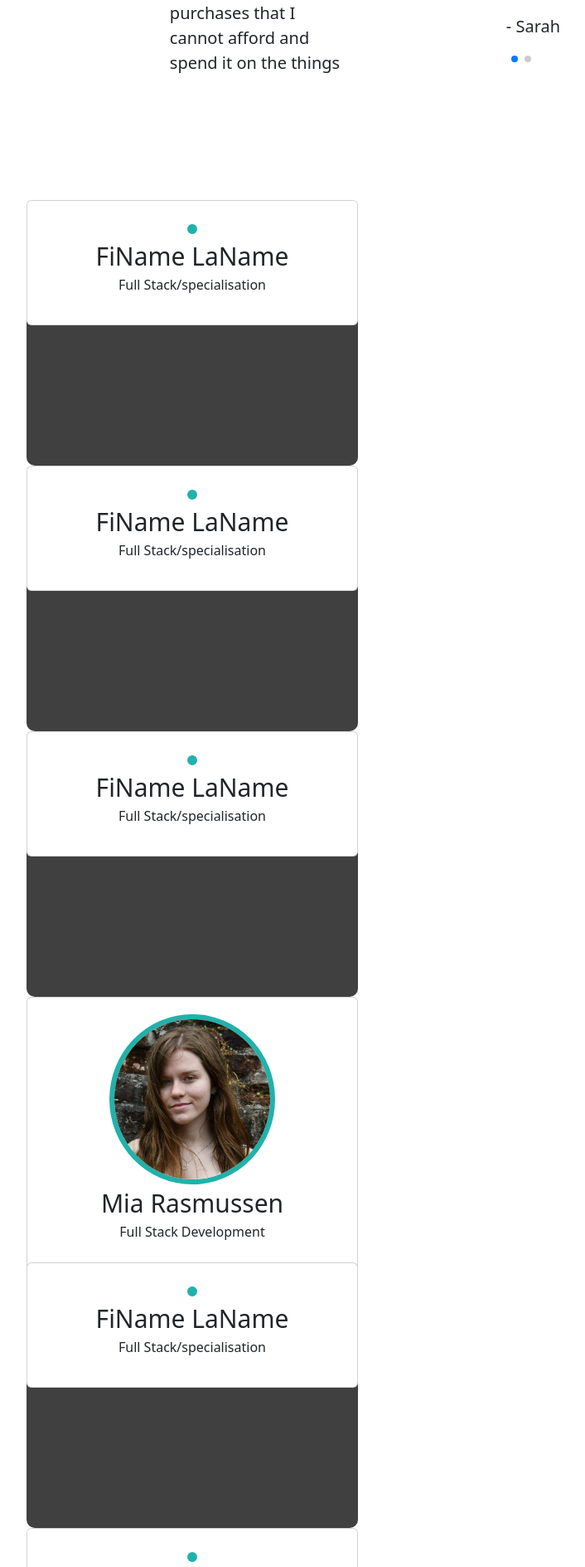
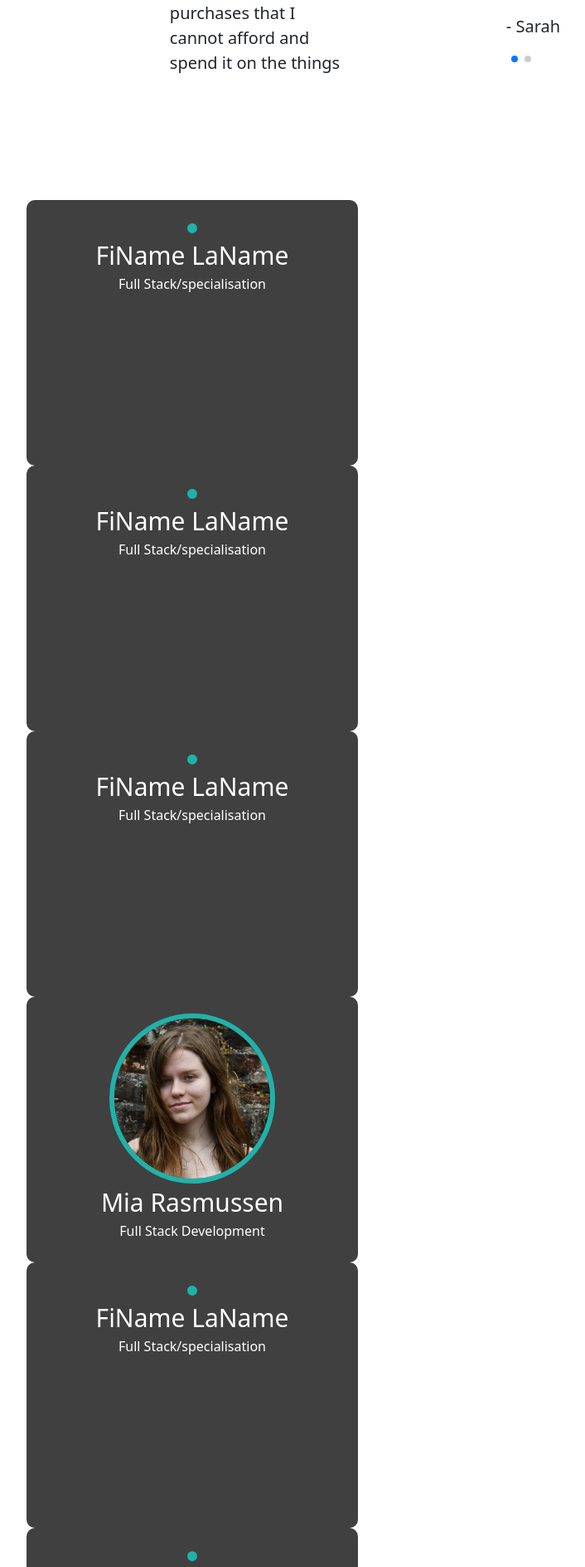
Before and after one commit to MiaRasmussen05/Hackathon-Jan-23, a Django app: page / in a window 1280 px wide. Shown: the part 1624-3512 px from the top of the page at 83% size, without its empty margins (11-717 px from the left). Run offline with Django 3.2, Linux system fonts and the light colour scheme; some libraries are stand-ins or nearby versions.

Commit message:
Add style for the pop up cards

```diff
--- a/static/css/style.css
+++ b/static/css/style.css
@@ -213,7 +213,7 @@ header nav ul li {
     color: #000;
 }
 
-.card {
+.creator-card {
     display: block;
     text-align: center;
     padding: 20px;
@@ -225,7 +225,7 @@ header nav ul li {
     font-size: 16px;
 }
 
-.card img {
+.creator-card img {
     width: 200px;
     object-fit: cover;
     border: 6px solid #20B2AA;
@@ -239,3 +239,35 @@ header nav ul li {
 .calculator-wrapping {
     padding-top: 200px;
 }
+
+/* Calculator messeges */
+
+.card-wrapper {
+    width: 100%;
+    height: 100%;
+    position: fixed;
+    top: 0;
+    backdrop-filter: blur(10px);
+    z-index: 1;
+}
+
+.card {
+    width: 30%;
+    height: 250px;
+    position: fixed;
+    top: 35%;
+    left: 33%;
+}
+
+.card-body {
+    padding: 0;
+}
+
+.d-flex {
+    text-align: center;
+}
+
+
+.d-flex p {
+    padding: 10%
+}
--- a/templates/includes/cards/card_info.html
+++ b/templates/includes/cards/card_info.html
@@ -1,10 +1,12 @@
-<div class="card">
+<div class="card-wrapper container-fluid">
+    <div class="card border border-info rounded-sm border-5">
         <div class="card-body">
             <div class="d-flex">
                 <div class="toast-body">
-                <p>Form not valid...</p>
+                    <p class="bg-info container-fluid">Form not valid...</p>
                     {{ message }}
                 </div>
               <button type="button" class="btn-close me-2 m-auto" data-bs-dismiss="toast" aria-label="Close"></button>
         </div>
     </div>
+</div>
--- a/templates/index.html
+++ b/templates/index.html
@@ -137,7 +137,7 @@
         <div class="card-space">
             <div class="carousel">
                 <a href="">
-                    <div class="card">
+                    <div class="creator-card">
                         <div class="box">
                             <img src="" alt="">
                             <div class="name">FiName LaName</div>
@@ -146,7 +146,7 @@
                     </div>
                 </a>
                 <a href="">
-                    <div class="card">
+                    <div class="creator-card">
                         <div class="box">
                             <img src="" alt="">
                             <div class="name">FiName LaName</div>
@@ -155,7 +155,7 @@
                     </div>
                 </a>
                 <a href="">
-                    <div class="card">
+                    <div class="creator-card">
                         <div class="box">
                             <img src="" alt="">
                             <div class="name">FiName LaName</div>
@@ -164,7 +164,7 @@
                     </div>
                 </a>
                 <a href="">
-                    <div class="card">
+                    <div class="creator-card">
                         <div class="box">
                             <img src="{% static 'images/mia.png' %}" alt="">
                             <div class="name">Mia Rasmussen</div>
@@ -173,7 +173,7 @@
                     </div>
                 </a>
                 <a href="">
-                    <div class="card">
+                    <div class="creator-card">
                         <div class="box">
                             <img src="" alt="">
                             <div class="name">FiName LaName</div>
@@ -182,7 +182,7 @@
                     </div>
                 </a>
                 <a href="">
-                    <div class="card">
+                    <div class="creator-card">
                         <div class="box">
                             <img src="" alt="">
                             <div class="name">FiName LaName</div>
```
Also changed, not shown: templates/includes/cards/card_error.html (+7 -5 lines), templates/includes/cards/card_success.html (+9 -7 lines), templates/includes/cards/card_warning.html (+8 -6 lines), db.sqlite3. Lines whose indentation alone changed are shown as unchanged.
